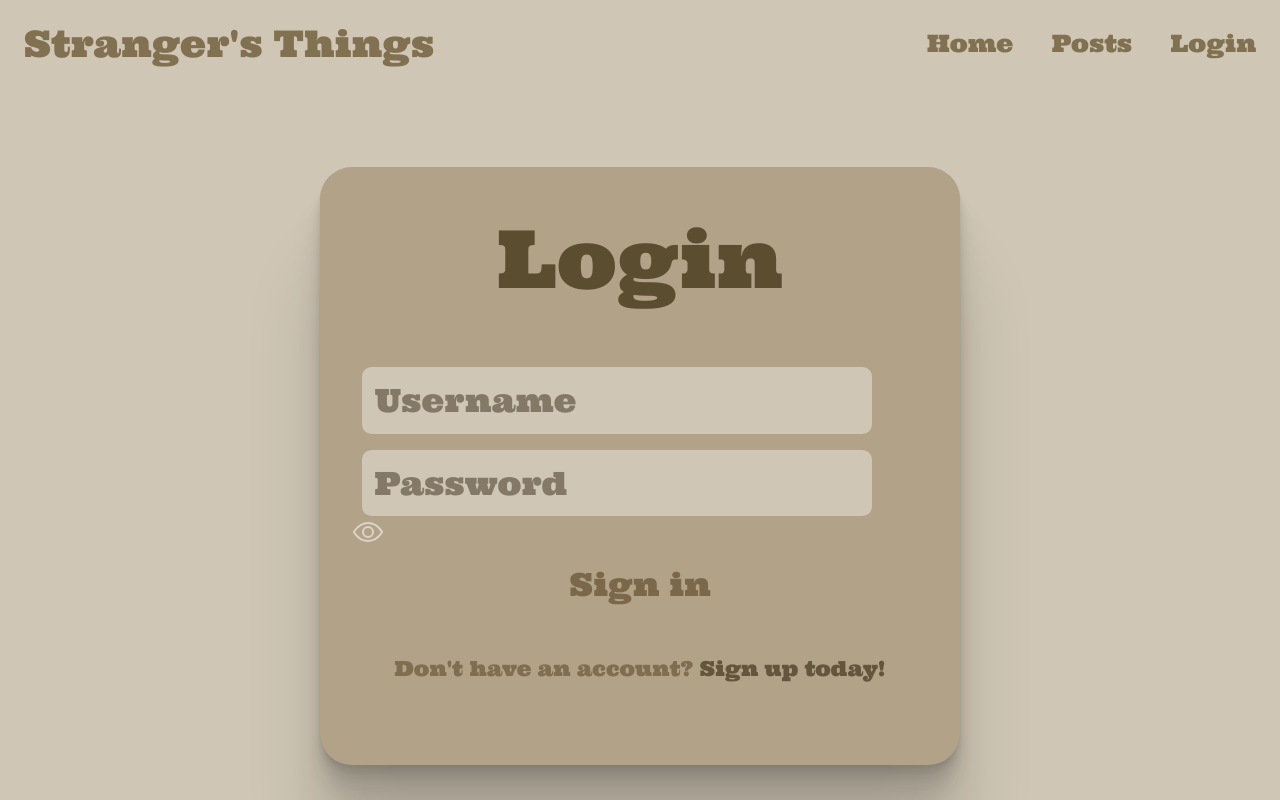
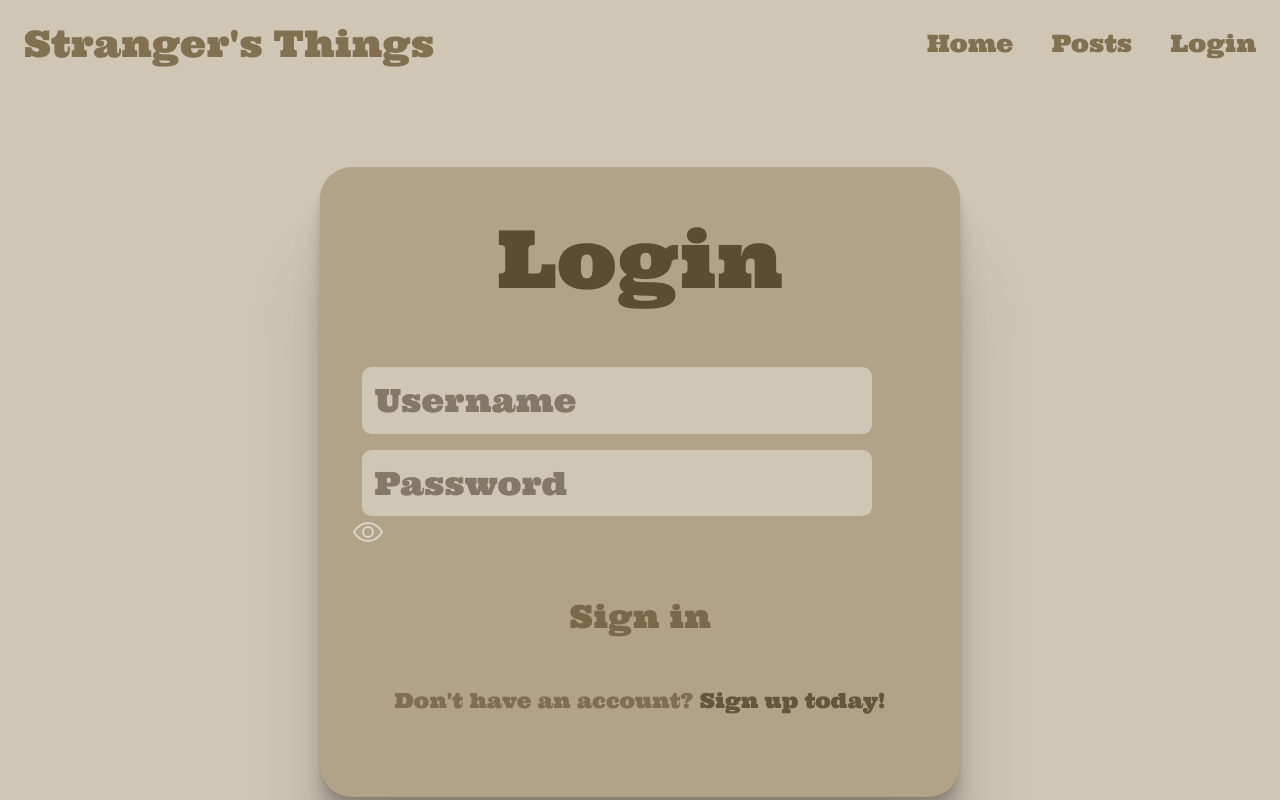
Before and after one commit to Stranger-s-Things/strangers-things, a React (Vite) app: page /account/login in a window 1280 px wide. Shown: the top 800 px of the page. Built offline with nearby package versions, Linux system fonts and the light colour scheme; no server answers; the HTML template or start-up script is replaced by a standard one.

Commit message:
Making sure success message is styled properly for login form and adding better organization/content separation with comments

```diff
--- a/src/App.css
+++ b/src/App.css
@@ -12,7 +12,7 @@
 }
 
 #main-cont {
-  height: 100vh;
+  min-height: 100vh;
   background-color: #cfc6b5;
 }
 
@@ -22,8 +22,9 @@
   /* padding: 2rem; */
   text-align: center;
 }
+/* ******************************************** */
 
-/* Navbar.jsx */
+/* NavBar.jsx */
 
 header {
   display: flex;
@@ -58,16 +59,18 @@ header nav {
   transition: all 0.4s;
   color: #b6aa91;
 }
+/* *************************************** */
 
-/* post.jsx */
+/* Posts.jsx */
 
 .post-cont {
   background-color: #e9ecef;
   margin: 1em 2em;
   padding: 1em;
 }
+/* ******************************************** */
 
-/* home.jsx */
+/* Home.jsx */
 
 #home-cont {
   padding-top: 4em;
@@ -112,6 +115,7 @@ header nav {
   color: #b6aa91;
   cursor: pointer;
 }
+/* ******************************************** */
 
 /* Forms (login and register) */
 
@@ -189,6 +193,7 @@ header nav {
 }
 
 .form button {
+  margin-top: 1em;
   font-size: 2em;
   background: none;
   border: none;
@@ -212,10 +217,10 @@ header nav {
   margin-right: 1em;
 }
 
-/* login.jsx */
-.login-cont {
+#success {
+  padding: 1em 4em 0 4em;
 }
-/* register.jsx */
+/* ******************************************** */
 
 /* Footer.jsx */
 #footer {
```
